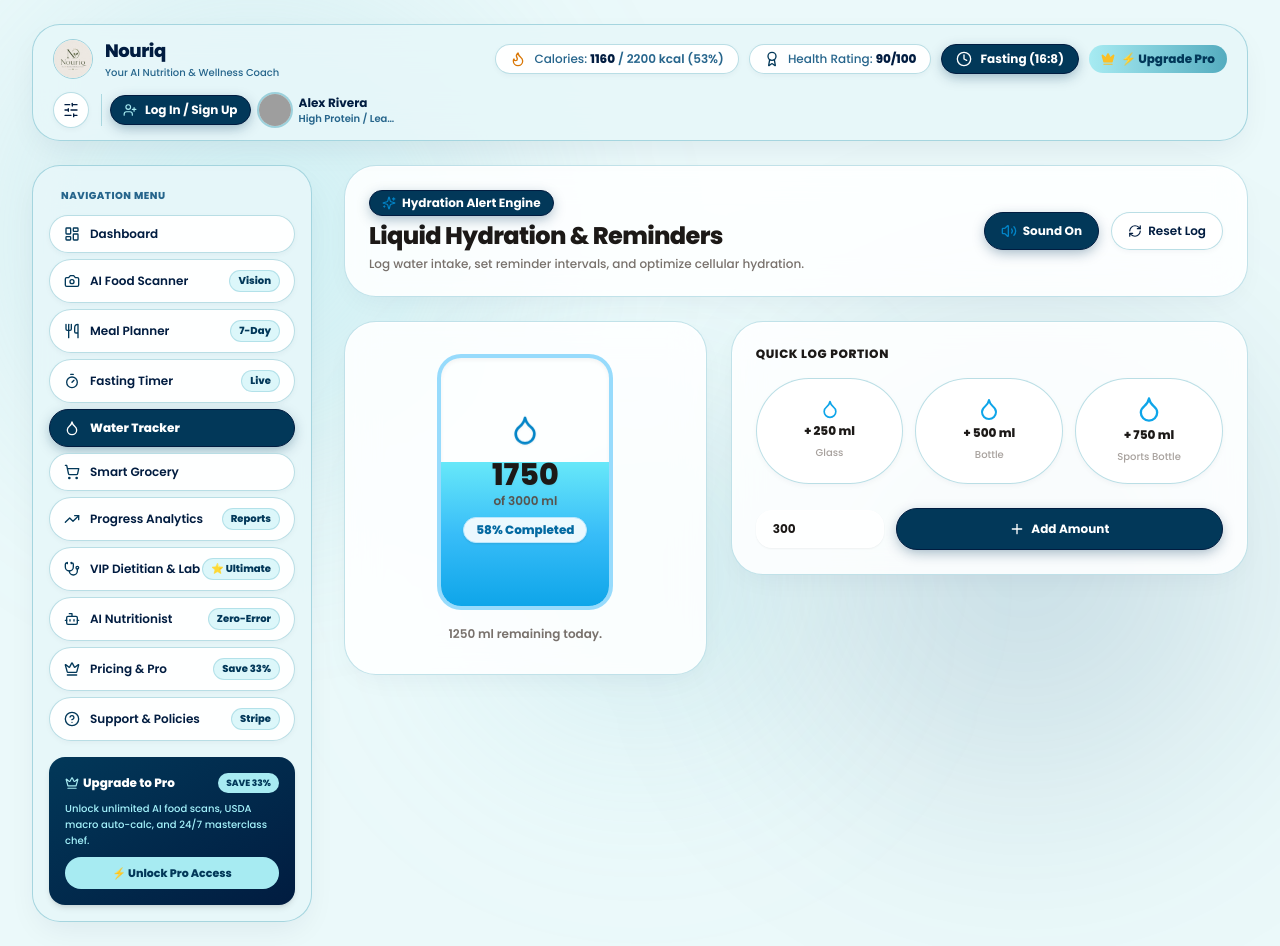
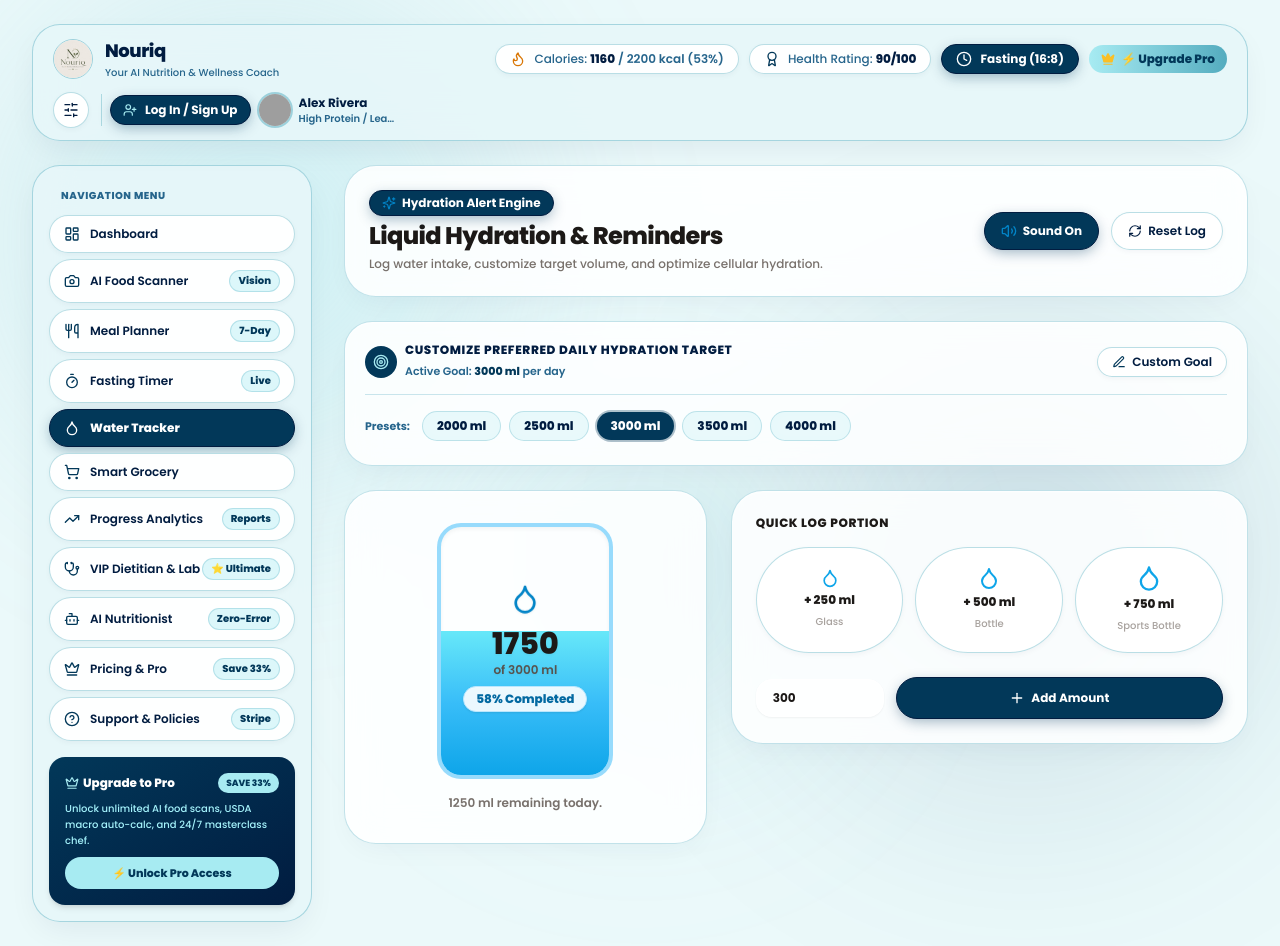
Before and after one commit to yugantmisal1516-hash/nouriq-ai, a React (Vite) app: page / in a window 1280 px wide. Both pictures are taken after a click on the button "Water Tracker". Built offline with nearby package versions, Linux system fonts and the light colour scheme; grey boxes are pictures that could not be loaded.

Commit message:
Add customizable daily water target selector and custom numeric input in Liquid Hydration Tracker

```diff
--- a/src/components/WaterTracker.jsx
+++ b/src/components/WaterTracker.jsx
@@ -1,6 +1,6 @@
 import React, { useState } from 'react';
 import { useNutrition } from '../context/NutritionContext';
-import { Droplet, Plus, RefreshCw, Sparkles, Volume2 } from 'lucide-react';
+import { Droplet, Plus, RefreshCw, Sparkles, Volume2, Target, Check, Edit3 } from 'lucide-react';
 import confetti from 'canvas-confetti';
 
 export default function WaterTracker() {
@@ -9,13 +9,31 @@ export default function WaterTracker() {
     waterIntake = { currentMl: 0, history: [] },
     addWater = () => {},
     resetWater = () => {},
-    goals = { dailyWaterGoal: 3000 }
+    goals = { dailyWaterGoal: 3000 },
+    setGoals = () => {}
   } = nutrition;
 
   const [customMl, setCustomMl] = useState(300);
   const [soundAlert, setSoundAlert] = useState(true);
+  const [customGoalInput, setCustomGoalInput] = useState(goals?.dailyWaterGoal || 3000);
+  const [isEditingGoal, setIsEditingGoal] = useState(false);
 
-  const percent = Math.min(100, Math.round(((waterIntake?.currentMl || 0) / (goals?.dailyWaterGoal || 3000)) * 100));
+  const currentTarget = goals?.dailyWaterGoal || 3000;
+  const currentMl = waterIntake?.currentMl || 0;
+  const percent = Math.min(100, Math.round((currentMl / currentTarget) * 100));
+
+  const presetGoals = [2000, 2500, 3000, 3500, 4000];
+
+  const handleUpdateGoal = (newGoal) => {
+    const validGoal = Math.max(500, Math.min(10000, Number(newGoal) || 3000));
+    setGoals(prev => ({
+      ...prev,
+      dailyWaterGoal: validGoal
+    }));
+    setCustomGoalInput(validGoal);
+    setIsEditingGoal(false);
+    confetti({ particleCount: 50, spread: 50 });
+  };
 
   const handleAdd = (ml) => {
     addWater(ml);
@@ -37,7 +55,7 @@ export default function WaterTracker() {
       } catch (e) {}
     }
 
-    if ((waterIntake?.currentMl || 0) + ml >= (goals?.dailyWaterGoal || 3000)) {
+    if (currentMl + ml >= currentTarget) {
       confetti({ particleCount: 90, spread: 60 });
     }
   };
@@ -50,6 +68,7 @@ export default function WaterTracker() {
   return (
     <div className="space-y-6">
 
+      {/* Header Banner */}
       <div className="ios-glass p-6 rounded-[32px] flex flex-col md:flex-row items-start md:items-center justify-between gap-4 shadow-2xl">
         <div>
           <div className="flex items-center space-x-2 mb-1">
@@ -58,7 +77,7 @@ export default function WaterTracker() {
             </span>
           </div>
           <h1 className="text-2xl font-extrabold text-stone-900 tracking-tight">Liquid Hydration & Reminders</h1>
-          <p className="text-stone-500 text-xs mt-1 font-medium">Log water intake, set reminder intervals, and optimize cellular hydration.</p>
+          <p className="text-stone-500 text-xs mt-1 font-medium">Log water intake, customize target volume, and optimize cellular hydration.</p>
         </div>
 
         <div className="flex items-center space-x-3">
@@ -79,8 +98,72 @@ export default function WaterTracker() {
         </div>
       </div>
 
+      {/* CUSTOMIZABLE DAILY WATER GOAL SELECTOR BAR */}
+      <div className="ios-glass p-5 rounded-[28px] space-y-3 shadow-md border border-[#54ACBF]/40">
+        <div className="flex flex-col sm:flex-row items-start sm:items-center justify-between gap-2 border-b border-[#54ACBF]/30 pb-3">
+          <div className="flex items-center space-x-2">
+            <div className="w-8 h-8 rounded-full bg-[#023859] text-white flex items-center justify-center">
+              <Target className="w-4 h-4 text-[#A7EBF2]" />
+            </div>
+            <div>
+              <h2 className="text-xs font-extrabold text-[#011C40] uppercase tracking-wider">Customize Preferred Daily Hydration Target</h2>
+              <span className="text-[11px] text-[#26658C] font-semibold">Active Goal: <strong className="text-[#023859]">{currentTarget} ml</strong> per day</span>
+            </div>
+          </div>
+
+          <div className="flex items-center gap-2 w-full sm:w-auto">
+            {!isEditingGoal ? (
+              <button
+                onClick={() => setIsEditingGoal(true)}
+                className="px-3.5 py-1.5 rounded-full liquid-glass-btn text-[#023859] font-extrabold text-xs flex items-center gap-1.5 shadow-xs hover:scale-105 transition-all"
+              >
+                <Edit3 className="w-3.5 h-3.5 text-[#023859]" /> Custom Goal
+              </button>
+            ) : (
+              <div className="flex items-center gap-2 w-full sm:w-auto">
+                <input
+                  type="number"
+                  min="500"
+                  max="10000"
+                  step="100"
+                  value={customGoalInput}
+                  onChange={(e) => setCustomGoalInput(e.target.value)}
+                  placeholder="e.g. 3200"
+                  className="bg-white border border-[#54ACBF] rounded-full px-3.5 py-1 text-xs text-[#011C40] font-extrabold focus:outline-none w-28"
+                />
+                <button
+                  onClick={() => handleUpdateGoal(customGoalInput)}
+                  className="px-3 py-1 rounded-full bg-[#023859] text-white font-extrabold text-xs flex items-center gap-1 hover:bg-[#011C40]"
+                >
+                  <Check className="w-3.5 h-3.5 text-[#A7EBF2]" /> Save
+                </button>
+              </div>
+            )}
+          </div>
+        </div>
+
+        {/* Quick Goal Preset Buttons */}
+        <div className="flex items-center space-x-2 overflow-x-auto pb-1 pt-1">
+          <span className="text-[11px] text-[#26658C] font-bold shrink-0 mr-1">Presets:</span>
+          {presetGoals.map((val) => (
+            <button
+              key={val}
+              onClick={() => handleUpdateGoal(val)}
+              className={`px-3.5 py-1.5 rounded-full text-xs font-extrabold transition-all shrink-0 active:scale-95 ${
+                currentTarget === val
+                  ? 'bg-[#023859] text-white shadow-sm ring-2 ring-[#023859]/30'
+                  : 'ios-glass-card text-[#011C40] hover:bg-[#A7EBF2]/50 border-[#54ACBF]/30'
+              }`}
+            >
+              {val} ml
+            </button>
+          ))}
+        </div>
+      </div>
+
       <div className="grid grid-cols-1 lg:grid-cols-12 gap-6">
 
+        {/* Animated Water Cylinder Gauge */}
         <div className="lg:col-span-5 ios-glass p-8 rounded-[32px] flex flex-col items-center justify-center text-center relative overflow-hidden shadow-2xl">
           <div className="w-44 h-64 rounded-3xl border-4 border-sky-300/80 bg-white/40 relative overflow-hidden flex flex-col justify-end shadow-inner">
             <div
@@ -92,17 +175,18 @@ export default function WaterTracker() {
 
             <div className="absolute inset-0 flex flex-col items-center justify-center text-stone-900 drop-shadow-sm z-10">
               <Droplet className="w-8 h-8 text-sky-600 animate-bounce mb-1" />
-              <span className="text-3xl font-black">{waterIntake?.currentMl || 0}</span>
-              <span className="text-xs font-semibold text-stone-600">of {goals?.dailyWaterGoal || 3000} ml</span>
+              <span className="text-3xl font-black">{currentMl}</span>
+              <span className="text-xs font-semibold text-stone-600">of {currentTarget} ml</span>
               <span className="mt-2 text-xs font-extrabold bg-white/90 px-3 py-1 rounded-full text-sky-700 border border-sky-200 shadow-sm">{percent}% Completed</span>
             </div>
           </div>
 
           <p className="text-xs text-stone-500 mt-4 font-semibold">
-            {percent >= 100 ? '🎉 Daily Target Reached!' : `${(goals?.dailyWaterGoal || 3000) - (waterIntake?.currentMl || 0)} ml remaining today.`}
+            {percent >= 100 ? '🎉 Daily Target Reached!' : `${currentTarget - currentMl} ml remaining today.`}
           </p>
         </div>
 
+        {/* Portion Logging Actions */}
         <div className="lg:col-span-7 space-y-6">
           <div className="ios-glass p-6 rounded-[32px] space-y-4 shadow-2xl">
             <h3 className="text-xs font-extrabold text-stone-900 uppercase tracking-wider">Quick Log Portion</h3>
```
